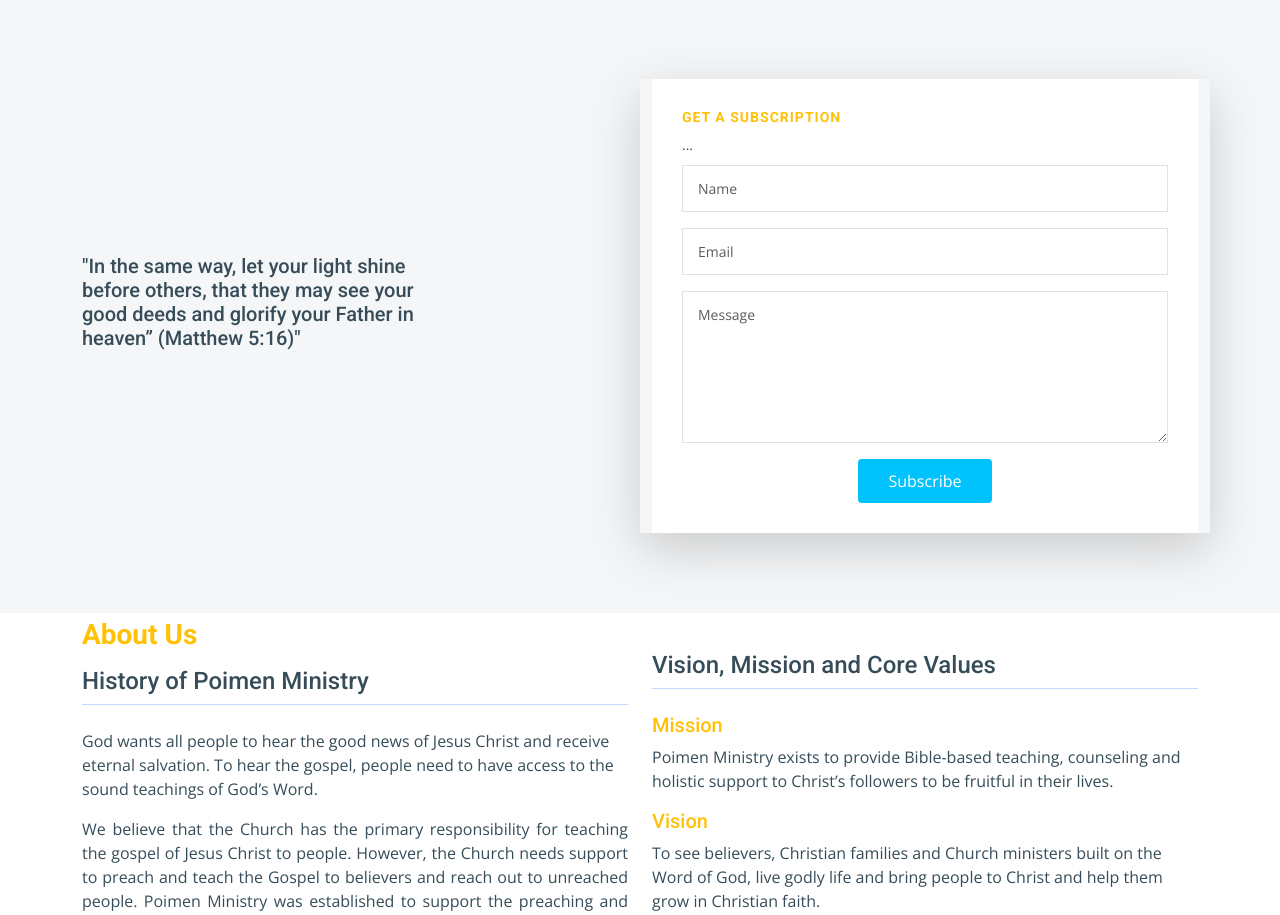
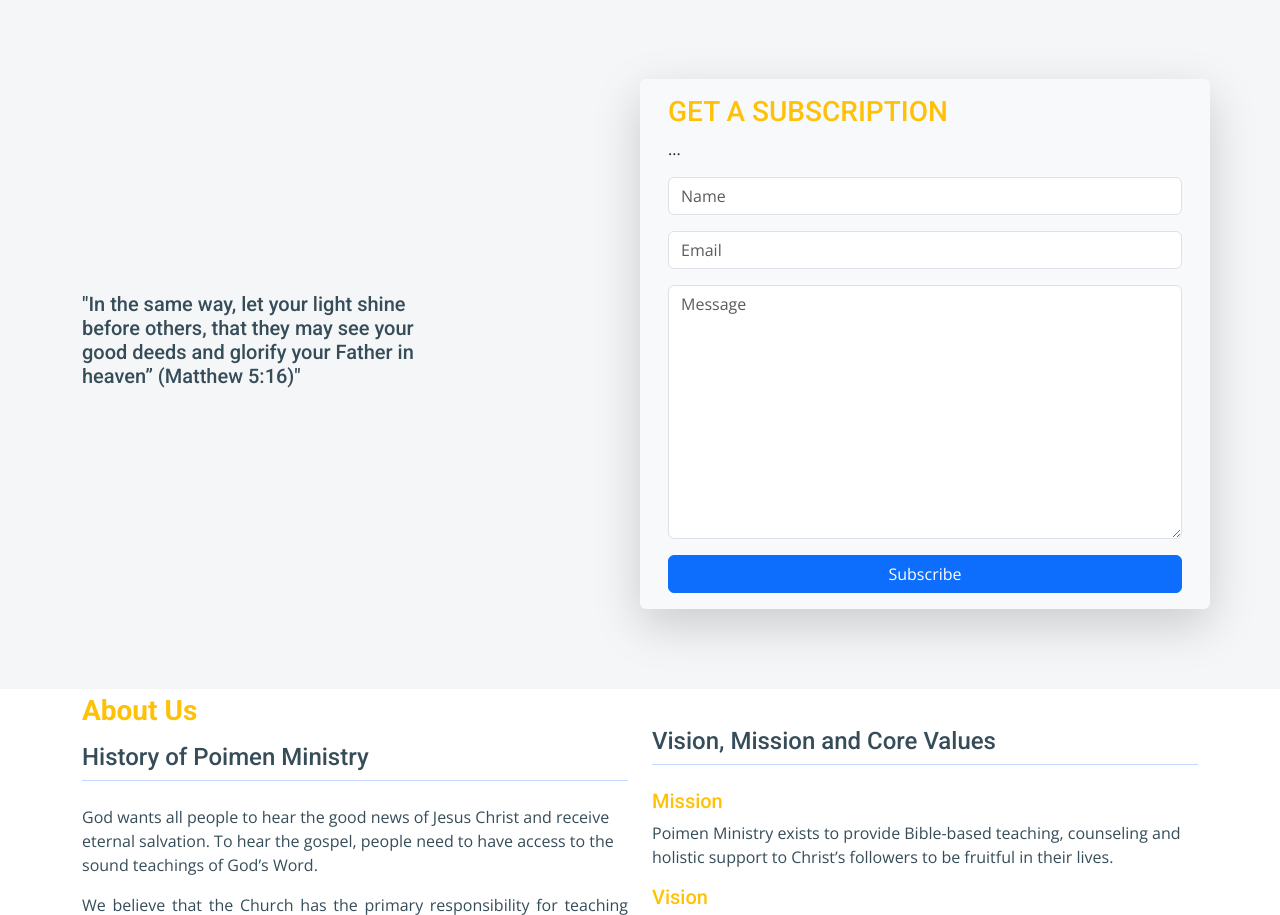
Before and after one commit to Samuelbahiru/poimen, a Django app: page / in a window 1280 px wide. Shown: the part 801-1716 px from the top of the page. Run offline with Django 4.2, Linux system fonts and the light colour scheme; data comes from the database, SQL or seed files in the repository; both versions use the stored data as it was after the commit; some libraries are stand-ins or nearby versions.

Commit message:
subscription resolved

```diff
--- a/company/admin.py
+++ b/company/admin.py
@@ -10,3 +10,4 @@ admin.site.register(models.Service)
 admin.site.register(models.Gallery)
 admin.site.register(models.Gallery_Categories)
 admin.site.register(models.Resource_Comment)
+admin.site.register(models.Subscription)
--- a/company/forms.py
+++ b/company/forms.py
@@ -20,3 +20,12 @@ class BlogComment(forms.ModelForm):
     class Meta:
         model = models.Blog_Comment
         fields = ("name","email", "website", "comment")
+
+class SubscriptionForm(forms.ModelForm):
+    name = forms.CharField(max_length=100, required=True, error_messages={'required': 'Title can not be empty'})
+    email = forms.EmailField(required=True, error_messages={'required': 'Email can not be empty'})
+    message = forms.CharField(widget=forms.Textarea())
+
+    class Meta:
+        model = models.Subscription
+        fields = '__all__'
--- a/company/models.py
+++ b/company/models.py
@@ -4,7 +4,11 @@ from django.utils.text import slugify
 from unidecode import unidecode
 from fontawesome_5.fields import IconField
 from django.contrib.auth.models import User
-
+from django.core.mail import send_mail
+from django.db import models
+from django.db.models.signals import pre_save
+from django.dispatch import receiver
+from django.core.mail import EmailMultiAlternatives
 
 
 #Blog Model
@@ -43,8 +47,31 @@ class Blog(models.Model):
     def count_comment(self):
       return Blog_Comment.objects.filter(post__id = self.pk, status = True).count()
 
+    def send_email(self):
+     subscribers = Subscription.objects.values_list('email')
+     emails = list(subscribers)
+     all_email = [x for tup in emails for x in tup]
+
+     def send_email_each(email):
+       subject = self.title
+       from_email = '@gmail.com'
+       to_email = email
+       text_content = '<!DOCTYPE html>'
+       html_content = self.content
+       msg = EmailMultiAlternatives(subject, text_content, from_email, [to_email])
+       msg.attach_alternative(html_content, "text/html")
+       msg.send()
+       return True
+
+     send_email_fun = map(send_email_each, all_email)
+     print(list(send_email_fun))
+
     def __str__(self) -> str:
         return self.title
+
+@receiver(pre_save, sender=Blog)
+def call_my_function(sender, instance, **kwargs):
+    instance.send_email()
 
 class Blog_Comment(models.Model):
    name = models.CharField(max_length=200)
@@ -145,7 +172,7 @@ class Gallery(models.Model):
 class Subscription(models.Model):
     name = models.CharField(max_length=40)
     email = models.EmailField()
-    message = models.TextField()
+    message = models.TextField(blank=True, null=True)
 
     def __str__(self) -> str:
         return self.name
--- a/company/templates/company/index.html
+++ b/company/templates/company/index.html
@@ -36,11 +36,16 @@
 
     <div id="hero-carousel" class="carousel slide" data-bs-ride="carousel" data-bs-interval="5000">
 
-      <div class="carousel-item active" style="background-image: url({% static 'assets/img/hero-carousel/carsu1.jpg' %})"></div>
-      <div class="carousel-item" style="background-image: url({% static 'assets/img/hero-carousel/carsu2.jpg' %})"></div>
-      <div class="carousel-item" style="background-image: url({% static 'assets/img/hero-carousel/carsu3.jpg' %})"></div>
-      <div class="carousel-item" style="background-image: url({% static 'assets/img/hero-carousel/carsu4.jpg' %})"></div>
-      <div class="carousel-item" style="background-image: url({% static 'assets/img/hero-carousel/carsu5.jpg' %})"></div>
+      <div class="carousel-item active"
+        style="background-image: url({% static 'assets/img/hero-carousel/carsu1.jpg' %})"></div>
+      <div class="carousel-item" style="background-image: url({% static 'assets/img/hero-carousel/carsu2.jpg' %})">
+      </div>
+      <div class="carousel-item" style="background-image: url({% static 'assets/img/hero-carousel/carsu3.jpg' %})">
+      </div>
+      <div class="carousel-item" style="background-image: url({% static 'assets/img/hero-carousel/carsu4.jpg' %})">
+      </div>
+      <div class="carousel-item" style="background-image: url({% static 'assets/img/hero-carousel/carsu5.jpg' %})">
+      </div>
 
       <a class="carousel-control-prev" href="#hero-carousel" role="button" data-bs-slide="prev">
         <span class="carousel-control-prev-icon bi bi-chevron-left" aria-hidden="true"></span>
@@ -72,34 +77,33 @@
             </div>
           </div>
 
-          <div class="col-lg-6 shadow-lg" data-aos="fade" >
-            <form action="forms/quote.php" method="post" class="php-email-form">
-              <h3 class="text-warning">Get a Subscription</h3>
+          <div class="col-lg-6 shadow-lg card border-0 bg-light" data-aos="fade">
+
+            <div class="card-body">
+
+              <h3 class="text-warning">GET A SUBSCRIPTION</h3>
               <p>...</p>
-              <div class="row gy-3">
 
-                <div class="col-md-12">
-                  <input type="text" name="name" class="form-control" placeholder="Name" required>
+              <form action="" method="POST">
+                  {% csrf_token %}
+
+                <div class="mb-3">
+                  <input type="text" name="name" class="form-control" placeholder="Name">
+                </div>
+                <div class="mb-3">
+                  <input type="email" name="email" class="form-control" placeholder="Email">
+                </div>
+                <div class="mb-3">
+                  <textarea class="form-control" name="message" cols="25" rows="10" placeholder="Message"></textarea>
                 </div>
 
-                <div class="col-md-12 ">
-                  <input type="email" class="form-control" name="email" placeholder="Email" required>
+                <div class="d-grid gap-2">
+                  <button class="btn btn-primary" type="submit">Subscribe</button>
+                </div>
+              </form>
+
             </div>
 
-                <div class="col-md-12">
-                  <textarea class="form-control" name="message" rows="6" placeholder="Message" required></textarea>
-                </div>
-
-                <div class="col-md-12 text-center">
-                  <div class="loading">Loading</div>
-                  <div class="error-message"></div>
-                  <div class="sent-message">Your subscription request has been sent successfully. Thank you!</div>
-
-                  <button type="submit" class="btn btn-outline">Subscribe</button>
-                </div>
-
-              </div>
-            </form>
           </div><!-- End Quote Form -->
 
         </div>
@@ -116,7 +120,7 @@
           <h3 style="margin-bottom: 0px;" class="text-warning fw-bold">About Us</h3>
           <div class="col-lg-6 my-3">
             <h4>History of Poimen Ministry</h4>
-            <hr class="text-primary fw-bold h2 py-2 mb-2"/>
+            <hr class="text-primary fw-bold h2 py-2 mb-2" />
             <p>
               God wants all people to hear
               the good news of Jesus Christ
@@ -126,7 +130,7 @@
               sound teachings of God’s
               Word.
             </p>
-              <p style="text-align: justify;" >
+            <p style="text-align: justify;">
               We believe that the Church
               has the primary responsibility
               for teaching the gospel of Jesus Christ to people. However, the Church needs support
@@ -148,7 +152,7 @@
           </div>
           <div class="col-lg-6 pt-4 pt-lg-0">
             <h4>Vision, Mission and Core Values</h4>
-            <hr class="text-primary fw-bold h2 py-2 my-2"  />
+            <hr class="text-primary fw-bold h2 py-2 my-2" />
             <div class="row">
 
               <h5 class=" text-warning">Mission</h5>
@@ -158,8 +162,8 @@
               </p>
 
             </div>
-             <div class="row" >
-                <h5  class="text-warning ">Vision</h5>
+            <div class="row">
+              <h5 class="text-warning ">Vision</h5>
               <p>To see believers, Christian families
                 and Church ministers built on the
                 Word of God, live godly life and
@@ -168,11 +172,11 @@
               </p>
             </div>
             <div class="row">
-                  <h5  class="text-warning">Core Values </h5>
+              <h5 class="text-warning">Core Values </h5>
               <p>The Ministry abides by the following core values</p>
 
               <ul style="margin-left: 50px;">
-              <li > Integrity </li>
+                <li> Integrity </li>
                 <li> Stewardship</li>
                 <li> Transparency</li>
                 <li> Partnership </li>
@@ -206,7 +210,7 @@
 
               <div class="post-img position-relative overflow-hidden">
                 <img src="/media/{{blog.image}}" class="img-fluid" alt="">
-              <span class="post-date">{{blog.created_at | timesince  }} ago</span>
+                <span class="post-date">{{blog.created_at | timesince }} ago</span>
               </div>
 
               <div class="post-content d-flex flex-column">
@@ -219,7 +223,8 @@
                 </div> -->
                   <br>
 
-                <button class="btn btn-outline-info my-3" > <a href="{% url 'blog_detail' blog.slug %}" class="readmore stretched-link"><span>Read More</span><i class="bi bi-arrow-right"></i></a>
+                  <button class="btn btn-outline-info my-3"> <a href="{% url 'blog_detail' blog.slug %}"
+                      class="readmore stretched-link"><span>Read More</span><i class="bi bi-arrow-right"></i></a>
                   </button>
                 </div>
 
@@ -258,8 +263,10 @@
               </div>
               <h3>{{resource.title}}</h3>
               <p>{{resource.short_description}}</p>
-              <a href="{% url 'resource_detail' resource.slug %}" class="me-3"> <button class="btn btn-outline-info my-2">Read More</button></a>
-              <a href="{{resource.document_link}}" class="readmore "> <button class="btn btn-outline-primary">Download <i class="bi bi-arrow-down"></i></button></a>
+              <a href="{% url 'resource_detail' resource.slug %}" class="me-3"> <button
+                  class="btn btn-outline-info my-2">Read More</button></a>
+              <a href="{{resource.document_link}}" class="readmore "> <button class="btn btn-outline-primary">Download
+                  <i class="bi bi-arrow-down"></i></button></a>
             </div>
           </div><!-- End Service Item -->
           {% endfor %}
@@ -273,7 +280,8 @@
 
   {% include 'company/include/footer.html'%}
 
-  <a href="#" class="scroll-top d-flex align-items-center justify-content-center"><i class="bi bi-arrow-up-short"></i></a>
+  <a href="#" class="scroll-top d-flex align-items-center justify-content-center"><i
+      class="bi bi-arrow-up-short"></i></a>
 
   <div id="preloader"></div>
   {% include 'company/include/vendor.html'%}
--- a/company/views.py
+++ b/company/views.py
@@ -7,6 +7,15 @@ from django.core.mail import send_mail
 def homepage(request):
     recent_blog = models.Blog.objects.all()[:3]
     resource = models.Resource.objects.all()[:6]
+
+    if request.method == 'POST':
+        form = forms.SubscriptionForm(request.POST)
+        if form.is_valid():
+            form.save()
+            form = forms.SubscriptionForm()
+    else:
+        form = forms.SubscriptionForm()
+
 
     context = {
         'recent_blog' : recent_blog,
@@ -18,7 +27,15 @@ def about(request):
     return render(request, 'company/about.html')
 
 def contact(request):
-    return render(request, 'company/contact.html')
+     send_mail(
+    "Django",
+    "Test From Django Project.",
+    "mikiyasmebrate2656@gmail.com",
+    ["xegol63758@msback.com"],
+    fail_silently=False,
+)
+
+     return render(request, 'company/contact.html')
 
 def gallery(request):
     all_gallery = models.Gallery.objects.all()
--- a/poimen/settings.py
+++ b/poimen/settings.py
@@ -152,8 +152,8 @@ DEFAULT_AUTO_FIELD = 'django.db.models.BigAutoField'
 EMAIL_BACKEND = 'django.core.mail.backends.smtp.EmailBackend'
 EMAIL_HOST = 'smtp.gmail.com'
 EMAIL_PORT = 587
-EMAIL_HOST_USER = 'samuelbahiru93@gmail.com '
-EMAIL_HOST_PASSWORD = '1221'
+EMAIL_HOST_USER = 'Your Email'
+EMAIL_HOST_PASSWORD = 'Your Password '
 EMAIL_USE_TLS = True
 # DEFAULT_FROM_EMAIL = 'samuelbahiru93@gmail.com'
 
```
Also changed, not shown: company/templates/company/include/html.html (added, +39 -0 lines), company/migrations/0005_alter_subscription_message.py (added), db.sqlite3, media/blog/image/AA1doWNM_0sryJpB.jpg (added), media/blog/image/AA1doWNM_58ikbJI.jpg (added), media/blog/image/AA1doWNM_BAUYnLd.jpg (added), media/blog/image/AA1doWNM_VXJlE4k.jpg (added), media/blog/image/AA1doWNM_VwtJTJl.jpg (added), media/blog/image/AA1doWNM_fa6cTeB.jpg (added), media/blog/image/_130301868_2.flowscreens-english.png (added), media/blog/image/_130301868_2.flowscreens-english_H734sVP.png (added), media/blog/image/_130301868_2.flowscreens-english_OwgNPLA.png (added), media/blog/image/_130301868_2.flowscreens-english_iylESo3.png (added). Lines whose indentation alone changed are shown as unchanged.
